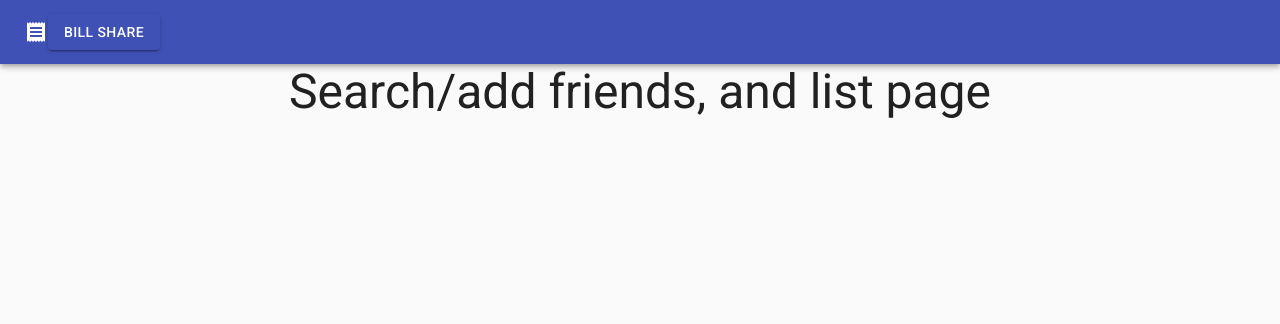
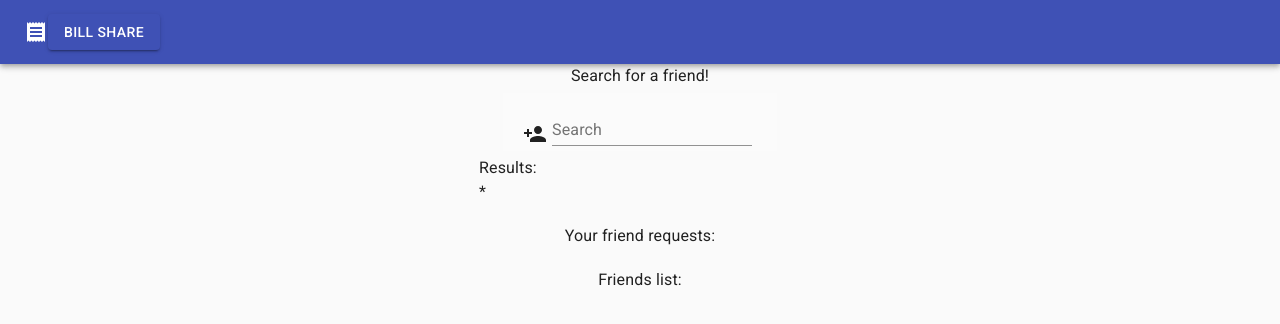
Before and after one commit to kaylinjdennis/final-project, a React (Create React App) app: page /friends in a window 1280 px wide. Shown: the top 324 px of the page. Built offline with nearby package versions, Linux system fonts and the light colour scheme.

Commit message:
skeleton friends search added

```diff
--- a/src/components/Friends/index.jsx
+++ b/src/components/Friends/index.jsx
@@ -1,14 +1,108 @@
-import React from 'react';
-import { Typography } from '@material-ui/core';
+import React, { useState, useEffect } from 'react';
+import { Typography, Container, Grid, Toolbar, TextField } from '@material-ui/core';
+import { makeStyles, fade } from '@material-ui/core/styles'
+
+import PersonAddIcon from '@material-ui/icons/PersonAdd';
+
+
+const useStyles = makeStyles((theme) => ({
+  searchContainer: {
+    display: "flex",
+    backgroundColor: fade(theme.palette.common.white, 0.15),
+    paddingLeft: "20px",
+    paddingRight: "20px",
+    marginTop: "5px",
+    marginBottom: "5px",
+  },
+  searchIcon: {
+    alignSelf: "flex-end",
+    marginBottom: "5px",
+  },
+  searchInput: {
+    width: "200px",
+    margin: "5px",
+  },
+}));
+
+
 
 function Friends(props) {
+  const classes = useStyles();
+  const [filter, setFilter] = useState("");
+
+  const handleSearchChange = (e) => {
+    setFilter(e.target.value);
+  };
 
 
   return (
     <>
-      <Typography variant="h3" align="center" justify="center">Search/add friends, and list page</Typography>
+      <Container component="main" maxWidth="xs" >
+
+        <Grid
+          container
+          spacing={0}
+          direction="column"
+          alignItems="center"
+          // justify="space-around"
+          // style={{ minHeight: '90vh' }}
+        >
+          <Typography>Search for a friend!</Typography>
+        <Grid item xs={12}>
+
+        <Toolbar>
+          <div className={classes.searchContainer}>
+            <PersonAddIcon className={classes.searchIcon} />
+            <TextField
+              className={classes.searchInput}
+              onChange={handleSearchChange}
+              label="Search"
+              variant="standard"
+            />
+          </div>
+        </Toolbar>
+
+        <div>
+          <Typography>Results: </Typography>
+          <Typography>*</Typography>
+        </div>
+
+        <br />
+
+
+          </Grid>
+          <Typography>Your friend requests:</Typography>
+
+
+          <br />
+
+          <Typography>Friends list:</Typography>
+
+
+
+        </Grid>
+
+
+      </Container>
+
+
+
+
     </>
   );
 }
 
 export default Friends;
+
+
+// useEffect(() => {
+//   const groupsURL = `/api/groups`; //or whatever the url is
+//   axios.get(groupsURL)
+
+//     .then((data) => {
+//       setState(prev => ({...prev, groups: data}));
+//     })
+//     .catch(err => {
+//       console.log(err)
+//     });
+// }, []);
```
